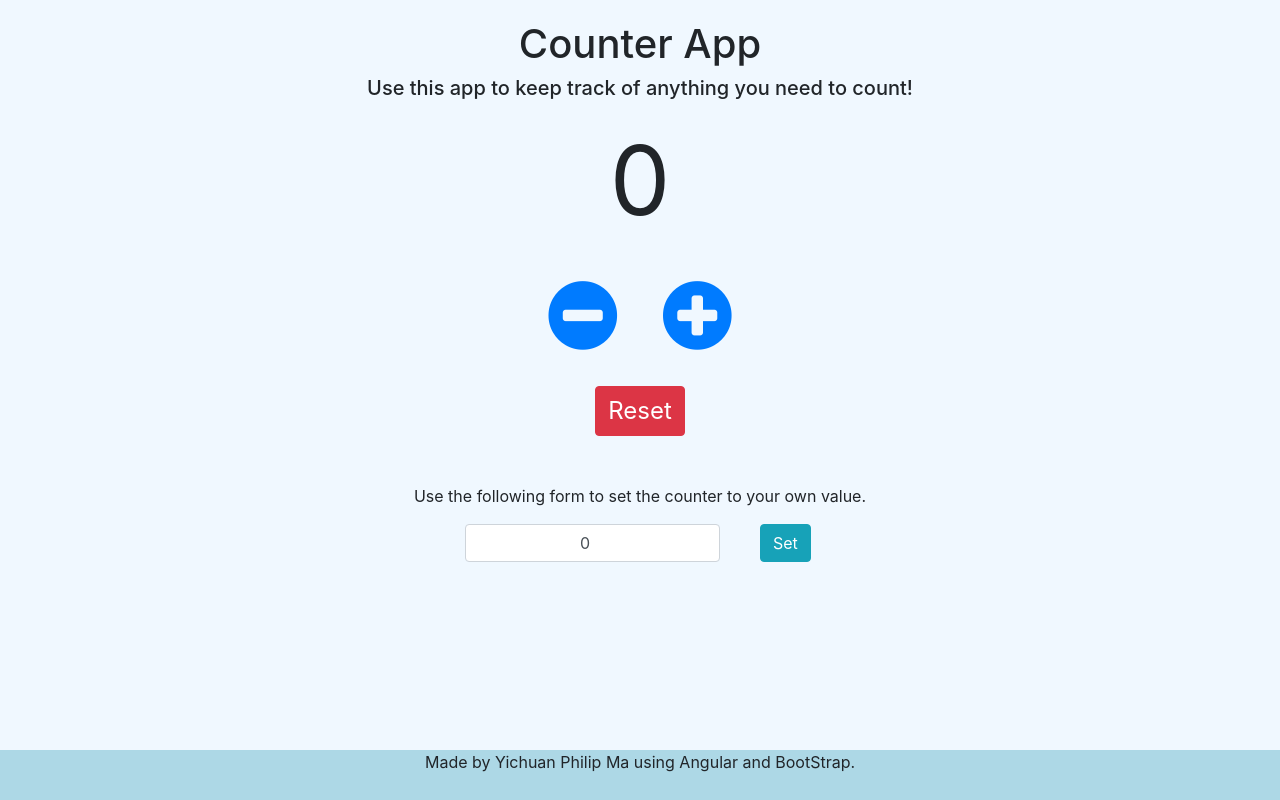
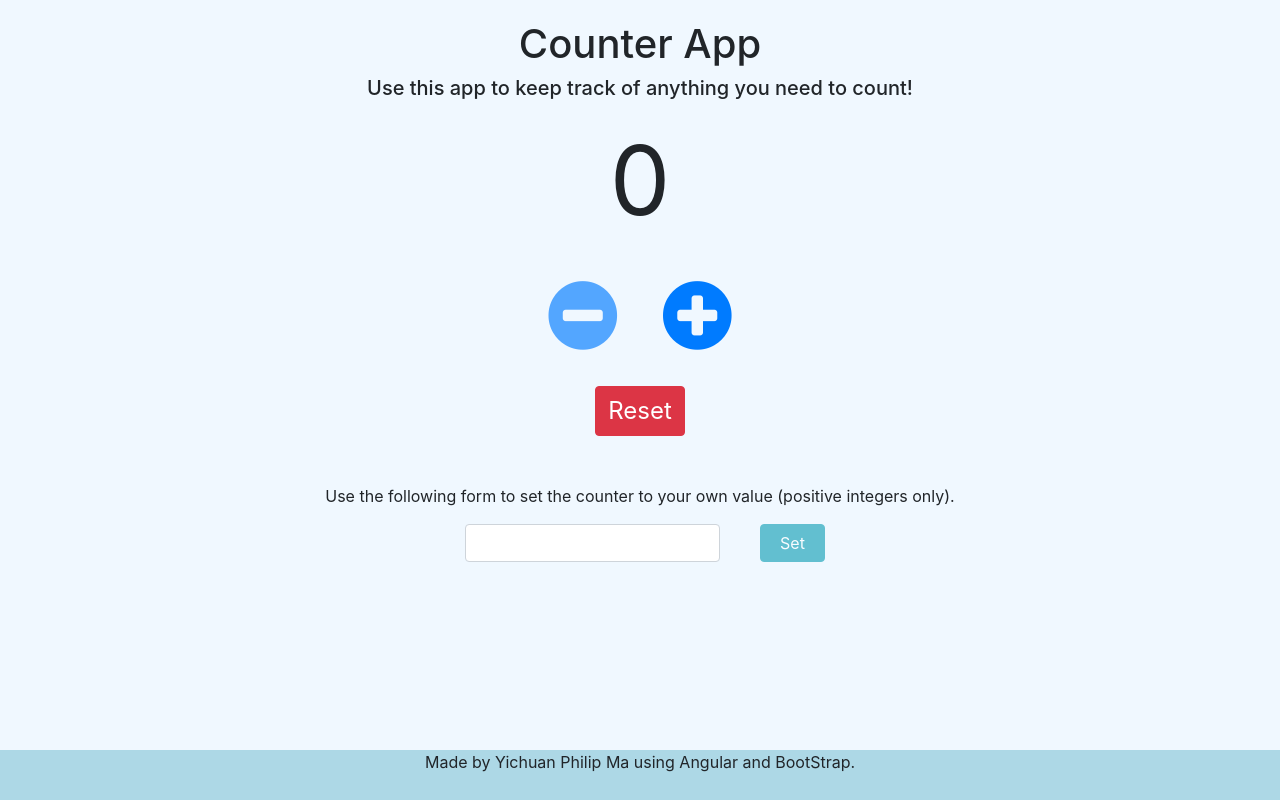
Before and after one commit to yichuanma95/counter-app, an Angular app: page / in a window 1280 px wide. Built offline with nearby package versions, Linux system fonts and the light colour scheme.

Commit message:
using forms to get rid of alerts

```diff
--- a/src/app/app.component.html
+++ b/src/app/app.component.html
@@ -3,7 +3,7 @@
   <h5 class="text-center">Use this app to keep track of anything you need to count!</h5>
   <p class="text-center" id="counter">{{amount}}</p>
   <div class="text-center">
-    <button class="btn text-primary" (click)="onDecrement()">
+    <button class="btn text-primary" (click)="onDecrement()" [disabled]="+amount <= 0">
       <i class="fa fa-5x fa-minus-circle"></i>
     </button>
     <button class="btn text-primary" (click)="onIncrement()">
@@ -15,18 +15,20 @@
   </div>
   <br/>
   <br/>
-  <p class="text-center">Use the following form to set the counter to your own value.</p>
+  <p class="text-center">Use the following form to set the counter to your own value (positive integers only).</p>
   <div class="row">
     <div class="col-md"></div>
     <div class="col-md">
-      <div class="row">
-        <div class="col-9">
-          <input class="form-control text-center" type="number" min="0" [(ngModel)]="newAmountFromInput">
+      <form (ngSubmit)="onSet()" #f="ngForm">
+        <div class="row">
+          <div class="col-9 form-group">
+            <input class="form-control text-center" type="number" ngModel pattern="^[1-9]+[0-9]*$" name="newAmount" required>
+          </div>
+          <div class="col-3">
+            <button class="btn btn-info btn-block" type="submit" [disabled]="!f.valid">Set</button>
+          </div>
         </div>
-        <div class="col-3">
-          <button class="btn btn-info" (click)="onSet()">Set</button>
-        </div>
-      </div>
+      </form>
     </div>
     <div class="col-md"></div>
   </div>
--- a/src/app/app.component.ts
+++ b/src/app/app.component.ts
@@ -1,4 +1,5 @@
-import {Component} from '@angular/core';
+import {Component, ViewChild} from '@angular/core';
+import {NgForm} from '@angular/forms';
 
 @Component({
   selector: 'app-root',
@@ -7,13 +8,10 @@ import {Component} from '@angular/core';
 })
 export class AppComponent {
   amount = 0;
-  newAmountFromInput = 0;
+  @ViewChild('f', {static: true})
+  setForm: NgForm;
 
   onDecrement() {
-    if (this.amount === 0) {
-      alert("This counter can\'t count below zero. Sorry.")
-      return;
-    }
     this.amount--;
   }
 
@@ -23,26 +21,10 @@ export class AppComponent {
 
   onReset() {
     this.amount = 0;
-    this.newAmountFromInput = 0;
+    this.setForm.reset();
   }
 
   onSet() {
-    if (this.newAmountFromInput === null) {
-      alert("Not a valid number.");
-      this.newAmountFromInput = 0;
-      return;
-    }
-    if (this.newAmountFromInput < 0) {
-      alert("Please set the counter to a non-negative value. Thank you.");
-      this.newAmountFromInput = 0;
-      return;
-    }
-    if (this.newAmountFromInput % 1 !== 0) {
-      alert("Let's only use this counter to count integers please. Thank you.");
-      this.newAmountFromInput = 0;
-      return;
-    }
-
-    this.amount = this.newAmountFromInput;
+    this.amount = +this.setForm.value.newAmount;
   }
 }
```
Also changed, not shown: 5 other files (tests, documents, lock files or other folders).
